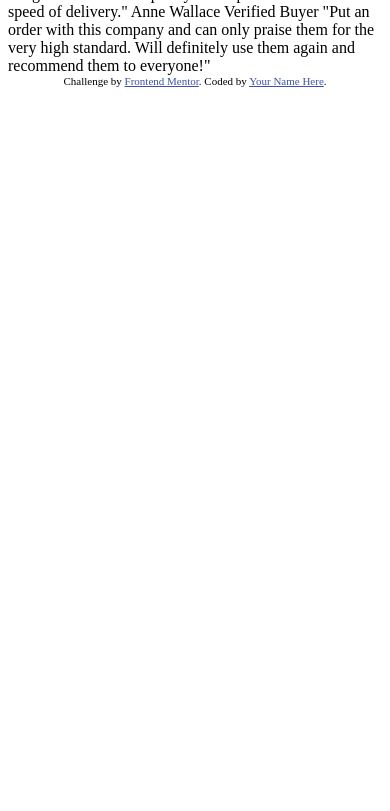
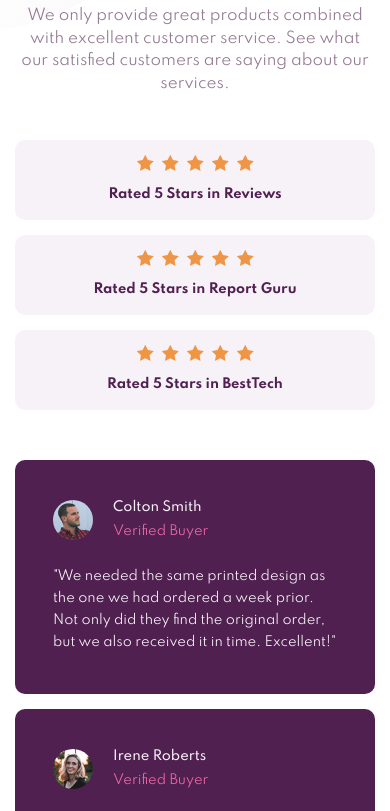
Before and after one commit to plires/social-proof-section-master, a website: page index.html in a window 390 px wide. Shown: the part 203-1014 px from the top of the page. Before the commit the page ends 844 px from the top, so only its background shows below. Drawn offline with nearby package versions, Linux system fonts and the light colour scheme.

Commit message:
Version Mobile

```diff
--- /dev/null
+++ b/css/app.css
@@ -0,0 +1,148 @@
+@import url('https://fonts.googleapis.com/css2?family=Spartan:wght@400;500;700&display=swap');
+
+* {
+	padding: 0;
+	margin: 0;
+	box-sizing: border-box;
+}
+
+:root {
+	--very-dark-magenta: hsl(300, 43%, 22%);
+	--soft-pink: hsl(333, 80%, 67%);
+	--dark-grayish-magenta: hsl(303, 10%, 53%);
+	--light-grayish-magenta: hsl(300, 24%, 96%);
+	--white: hsl(0, 0%, 100%);
+}
+
+body {
+	font-family: 'Spartan', sans-serif!important;
+	font-size: 16px;
+	position: relative;
+}
+
+.top_desktop,
+.bottom_desktop {
+	display: none;
+}
+
+.top_mobile {
+	position: absolute;
+	top: 0;
+	left: 0;
+	width: 100%;
+	height: 100vh;
+	background: url('../images/bg-pattern-top-mobile.svg');
+	background-repeat: no-repeat;
+}
+
+.bottom_mobile {
+	position: absolute;
+	bottom: 0;
+	left: 0;
+	width: 100%;
+	height: 503px;
+	background: url('../images/bg-pattern-bottom-mobile.svg');
+	background-repeat: no-repeat;
+}
+
+/* Top */
+.section_top {
+	padding-top: 80px;
+	margin-bottom: 50px;
+}
+
+.section_top h1 {
+	font-size: 1.875rem;
+	font-weight: 700;
+	color: var(--very-dark-magenta);
+	text-align: center;
+	margin-bottom: 20px;
+}
+
+.section_top p {
+	font-weight: 400;
+	color: var(--dark-grayish-magenta);
+	text-align: center;
+	font-size: 0.938rem;
+	margin-bottom: 45px;
+}
+
+.section_top .col-md-6 .review,
+.section_top .col-md-6 .guru,
+.section_top .col-md-6 .best {
+	background: var(--light-grayish-magenta);
+	text-align: center;
+	padding: 15px;
+	margin-bottom: 15px;
+	border-radius: 10px;
+}
+
+.section_top .col-md-6 .best {
+	margin-bottom: 0;
+}
+
+.section_top .col-md-6 .stars {
+	margin-bottom: 10px;
+	display: flex;
+	justify-content: center;
+	align-items: center;
+}
+
+.section_top .col-md-6 .stars img {
+	margin: 0 4px;
+}
+
+.section_top .col-md-6 span {
+	color: var(--very-dark-magenta);
+	font-weight: 700;
+	font-size: 0.813rem;
+	margin-bottom: 15px;
+}
+/* Top end*/
+
+/* Cards */
+.section_cards .cards {
+	background: var(--very-dark-magenta);
+	border-radius: 10px;
+	padding: 40px 38px;
+	margin-bottom: 15px;
+}
+
+.section_cards .last {
+	margin-bottom: 100px;
+}
+
+.section_cards .cards .header {
+	display: flex;
+	align-items: center;
+	margin-bottom: 25px;
+}
+
+.section_cards .cards .header img {
+	border-radius: 50%;
+	max-width: 40px;
+	margin-right: 20px;
+}
+
+.section_cards .cards .header h3 {
+	color: var(--light-grayish-magenta);
+	font-size: 0.813rem;
+	font-weight: 500;
+}
+
+.section_cards .cards .header h4 {
+	color: var(--soft-pink);
+	font-size: 0.813rem;
+	font-weight: 400;
+	margin: 0;
+}
+
+.section_cards .cards .body p {
+	color: var(--light-grayish-magenta);
+	font-size: 0.813rem;
+	line-height: 1.7;
+	font-weight: 400;
+	margin: 0;
+}
+
+/* Cards end */
--- a/index.html
+++ b/index.html
@@ -1,5 +1,5 @@
 <!DOCTYPE html>
-<html lang="en">
+<html lang="es">
   <head>
     <meta charset="UTF-8" />
     <meta name="viewport" content="width=device-width, initial-scale=1.0" />
@@ -14,48 +14,124 @@
 
     <title>Frontend Mentor | Social proof section</title>
 
-    <!-- Feel free to remove these styles or customise in your own stylesheet 👍 -->
-    <style>
-      .attribution {
-        font-size: 11px;
-        text-align: center;
-      }
-      .attribution a {
-        color: hsl(228, 45%, 44%);
-      }
-    </style>
+    <link rel="stylesheet" href="css/app.css">
+    <link rel="stylesheet" href="./node_modules/bootstrap/dist/css/bootstrap.min.css">
+
   </head>
   <body>
-    10,000+ of our users love our products.
 
-    We only provide great products combined with excellent customer service.
-    See what our satisfied customers are saying about our services.
+    <div class="container">
 
-    Rated 5 Stars in Reviews
-    Rated 5 Stars in Report Guru
-    Rated 5 Stars in BestTech
+      <div class="top_mobile"></div>
+      <div class="bottom_mobile"></div>
 
-    Colton Smith
-    Verified Buyer
-    "We needed the same printed design as the one we had ordered a week prior.
-    Not only did they find the original order, but we also received it in time.
-    Excellent!"
+      <div class="top_desktop"></div>
+      <div class="bottom_desktop"></div>
 
-    Irene Roberts
-    Verified Buyer
-    "Customer service is always excellent and very quick turn around. Completely
-    delighted with the simplicity of the purchase and the speed of delivery."
+      <section class="row section_top">
 
-    Anne Wallace
-    Verified Buyer
-    "Put an order with this company and can only praise them for the very high
-    standard. Will definitely use them again and recommend them to everyone!"
+        <div class="col-md-6">
+          <h1>10,000+ of our<br> users love our<br> products.</h1>
+          <p>
+            We only provide great products combined with excellent customer service. See what our satisfied customers are saying about our services.
+          </p>
+        </div>
 
-    <div class="attribution">
-      Challenge by
-      <a href="https://www.frontendmentor.io?ref=challenge" target="_blank"
-        >Frontend Mentor</a
-      >. Coded by <a href="#">Your Name Here</a>.
+        <div class="col-md-6">
+
+          <div class="review">
+            <div class="stars">
+              <img class="img-fluid" src="./images/icon-star.svg" alt="star preview 0">
+              <img class="img-fluid" src="./images/icon-star.svg" alt="star preview 1">
+              <img class="img-fluid" src="./images/icon-star.svg" alt="star preview 2">
+              <img class="img-fluid" src="./images/icon-star.svg" alt="star preview 3">
+              <img class="img-fluid" src="./images/icon-star.svg" alt="star preview 4">
+            </div>
+            <span>Rated 5 Stars in Reviews</span>
+          </div>
+
+          <div class="guru">
+            <div class="stars">
+              <img class="img-fluid" src="./images/icon-star.svg" alt="star Guru 0">
+              <img class="img-fluid" src="./images/icon-star.svg" alt="star Guru 1">
+              <img class="img-fluid" src="./images/icon-star.svg" alt="star Guru 2">
+              <img class="img-fluid" src="./images/icon-star.svg" alt="star Guru 3">
+              <img class="img-fluid" src="./images/icon-star.svg" alt="star Guru 4">
+            </div>
+            <span>Rated 5 Stars in Report Guru</span>
+          </div>
+
+          <div class="best">
+            <div class="stars">
+              <img class="img-fluid" src="./images/icon-star.svg" alt="star BestTech 0">
+              <img class="img-fluid" src="./images/icon-star.svg" alt="star BestTech 1">
+              <img class="img-fluid" src="./images/icon-star.svg" alt="star BestTech 2">
+              <img class="img-fluid" src="./images/icon-star.svg" alt="star BestTech 3">
+              <img class="img-fluid" src="./images/icon-star.svg" alt="star BestTech 4">
+            </div>
+            <span>Rated 5 Stars in BestTech</span>
+          </div>
+
+        </div>
+
+      </section>
+
+      <section class="row section_cards">
+
+        <div class="col-md-4">
+          <div class="cards">
+            <div class="header">
+              <img class="img-fluid" src="./images/image-colton.jpg" alt="colton">
+              <div>
+                <h3>Colton Smith</h3>
+                <h4>Verified Buyer</h4>
+              </div>
+            </div>
+            <div class="body">
+              <p>
+                "We needed the same printed design as the one we had ordered a week prior. Not only did they find the original order, but we also received it in time. Excellent!"
+              </p>
+            </div>
+          </div>
+        </div>
+
+        <div class="col-md-4">
+          <div class="cards">
+            <div class="header">
+              <img class="img-fluid" src="./images/image-irene.jpg" alt="irene">
+              <div>
+                <h3>Irene Roberts </h3>
+                <h4>Verified Buyer</h4>
+              </div>
+            </div>
+            <div class="body">
+              <p>
+                "Customer service is always excellent and very quick turn around. Completely delighted with the simplicity of the purchase and the speed of delivery."
+              </p>
+            </div>
+          </div>
+        </div>
+
+        <div class="col-md-4">
+          <div class="cards last">
+            <div class="header">
+              <img class="img-fluid" src="./images/image-anne.jpg" alt="anne">
+              <div>
+                <h3>Anne Wallace</h3>
+                <h4>Verified Buyer</h4>
+              </div>
+            </div>
+            <div class="body">
+              <p>
+                "Put an order with this company and can only praise them for the very high standard. Will definitely use them again and recommend them to everyone!"
+              </p>
+            </div>
+          </div>
+        </div>
+
+      </section>
+
     </div>
+
   </body>
 </html>
```
Also changed, not shown: package.json (added, +22 -0 lines), 2 other files.
